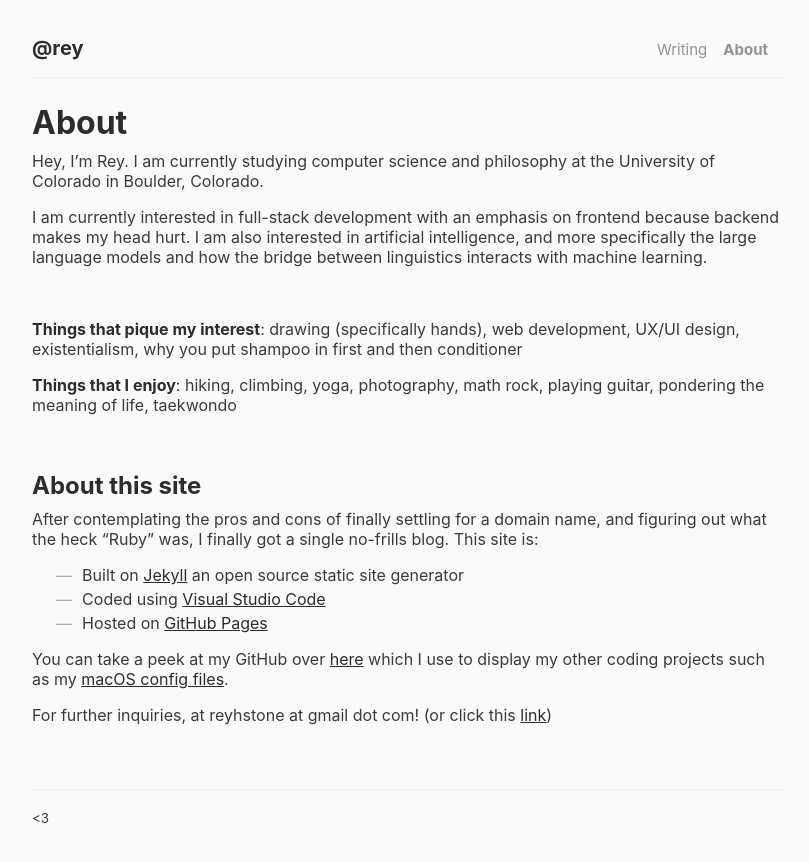
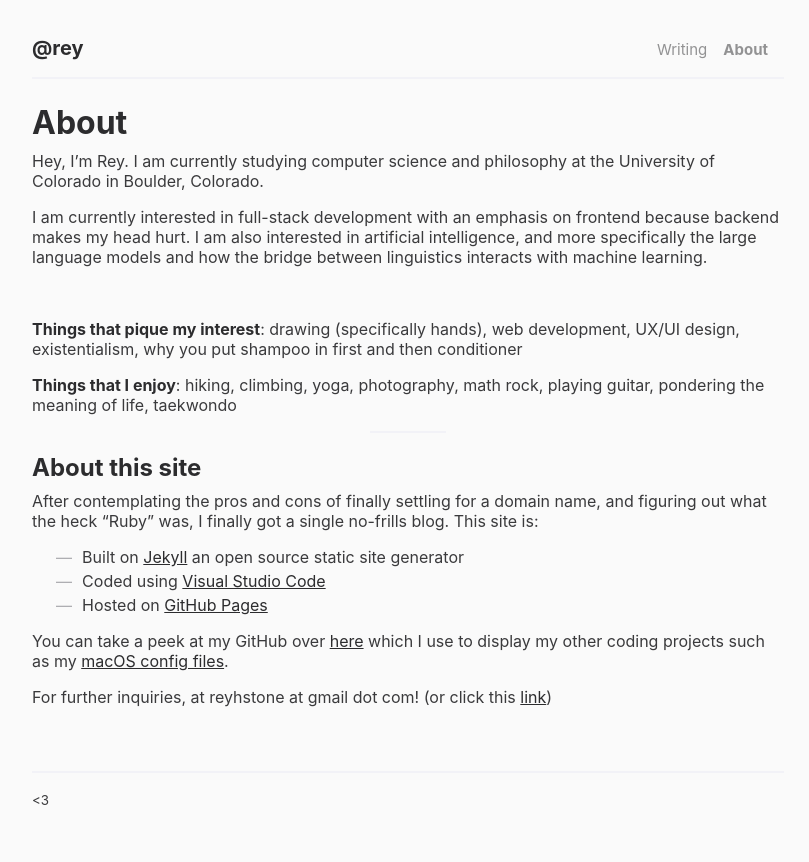
Before and after one commit to exkcd/blog, a Jekyll site: the page built from about.md, in a window 1280 px wide. Shown: the top 862 px of the page, without its empty margins (232-1041 px from the left). Built offline with Jekyll 4.4.1, drawn with Linux system fonts in a browser that asks for light colours.

Commit message:
Separated 'footer' from 'hr' and fixed type.scss and archive.scss

```diff
--- a/_sass/type.scss
+++ b/_sass/type.scss
@@ -62,10 +62,17 @@ dd {
 }
 
 // Misc
-hr {
+footer {
     position: relative;
     margin: 1.5rem 0;
     border: 0;
+    border-top: .125rem solid var(--hr-color);
+}
+
+hr {
+    margin: auto;
+    border: 0;
+    width: 10%;
     border-top: .125rem solid var(--hr-color);
 }
 
--- a/about.md
+++ b/about.md
@@ -13,7 +13,7 @@ I am currently interested in full-stack development with an emphasis on frontend
 
 **Things that I enjoy**: hiking, climbing, yoga, photography, math rock, playing guitar, pondering the meaning of life, taekwondo
 
-<br/>
+<hr>
 
 ## About this site
 
```
Also changed, not shown: _sass/archive.scss (indentation only).
